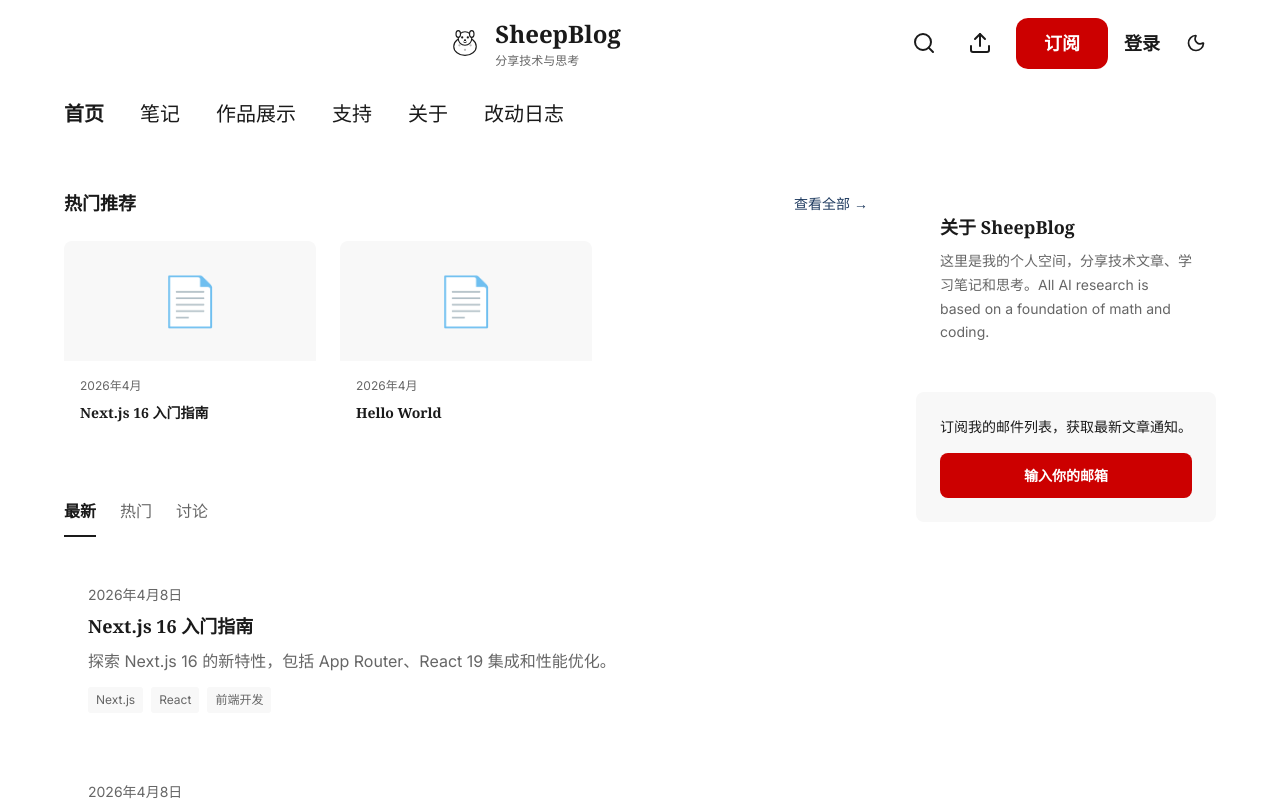
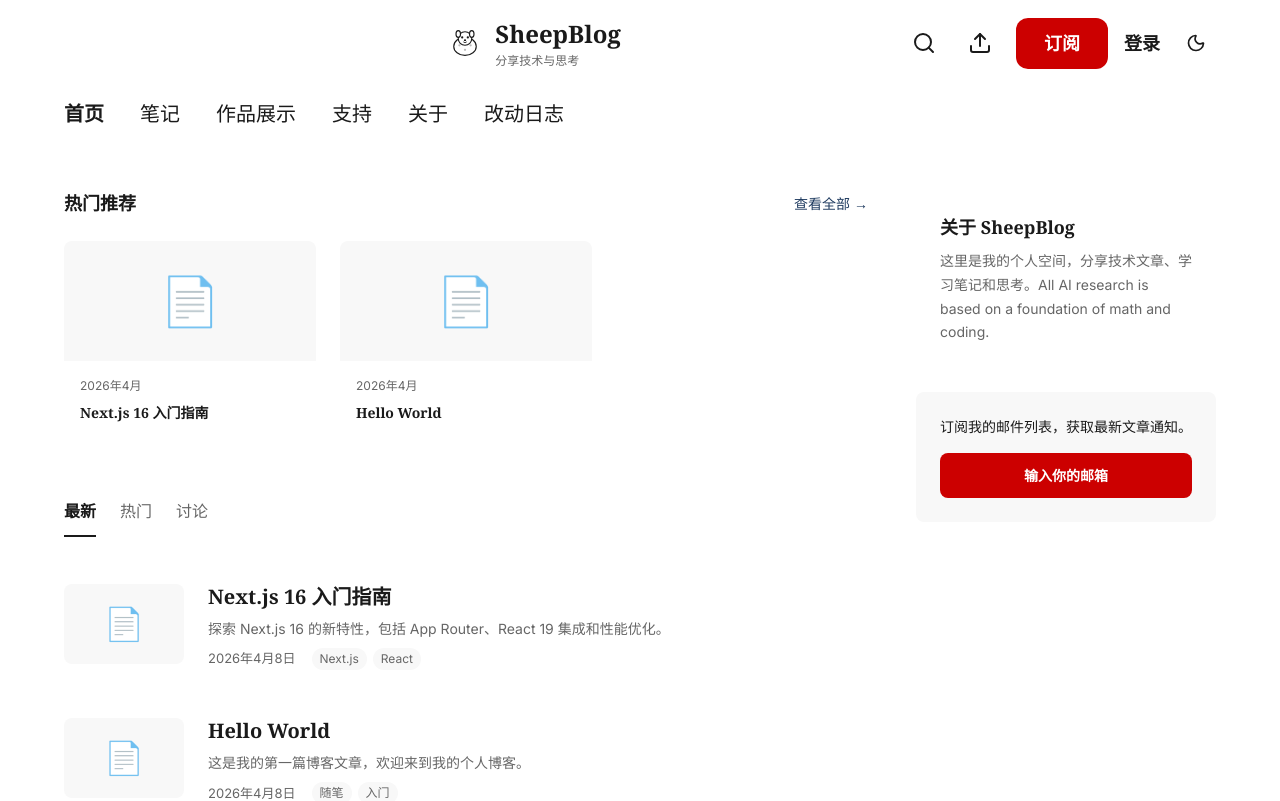
Before and after one commit to AyanamiReiEva/SheepBlog, a Next.js app: page / in a window 1280 px wide. Shown: the top 801 px of the page. Built offline with nearby package versions, Linux system fonts and the light colour scheme.

Commit message:
style: optimize post list with thumbnail and cleaner layout

```diff
--- a/components/post-list.tsx
+++ b/components/post-list.tsx
@@ -9,71 +9,81 @@ interface PostListProps {
 
 export function PostList({ posts }: PostListProps) {
   return (
-    <div style={{ display: 'flex', flexDirection: 'column', gap: '20px' }}>
+    <div style={{ display: 'flex', flexDirection: 'column', gap: '0' }}>
       {posts.map((post) => (
         <article key={post.slug} style={{ cursor: 'pointer' }}>
           <Link href={`/posts/${post.slug}`} style={{ textDecoration: 'none', color: 'inherit', display: 'block' }}>
             <div style={{
               display: 'flex',
-              flexDirection: 'column',
-              gap: '8px',
-              padding: '24px',
-              border: '1px solid var(--color-border)',
-              borderRadius: '8px',
+              gap: '24px',
+              padding: '24px 0',
+              borderBottom: '1px solid var(--color-border)',
               backgroundColor: 'var(--color-background)',
-              transition: 'border-color 0.2s, box-shadow 0.2s, transform 0.2s',
+              transition: 'background-color 0.2s',
             }}
             onMouseEnter={(e) => {
-              e.currentTarget.style.borderColor = 'var(--color-primary)';
-              e.currentTarget.style.boxShadow = '0 4px 12px rgba(0, 0, 0, 0.08)';
-              e.currentTarget.style.transform = 'translateY(-2px)';
+              e.currentTarget.style.backgroundColor = 'var(--color-muted)';
             }}
             onMouseLeave={(e) => {
-              e.currentTarget.style.borderColor = 'var(--color-border)';
-              e.currentTarget.style.boxShadow = 'none';
-              e.currentTarget.style.transform = 'translateY(0)';
+              e.currentTarget.style.backgroundColor = 'var(--color-background)';
             }}>
+              {/* 缩略图占位 */}
+              <div style={{
+                width: '120px',
+                height: '80px',
+                backgroundColor: 'var(--color-muted)',
+                borderRadius: '8px',
+                flexShrink: 0,
+                display: 'flex',
+                alignItems: 'center',
+                justifyContent: 'center',
+                fontSize: '32px',
+              }}>
+                📄
+              </div>
+
+              {/* 内容区 */}
+              <div style={{ flex: 1, display: 'flex', flexDirection: 'column', gap: '8px' }}>
+                <h3 style={{
+                  fontSize: '20px',
+                  fontWeight: 600,
+                  fontFamily: 'var(--font-serif)',
+                  margin: 0,
+                  color: 'var(--color-foreground)',
+                  lineHeight: 1.3,
+                }}>
+                  {post.title}
+                </h3>
+                <p style={{
+                  color: 'var(--color-muted-foreground)',
+                  lineHeight: 1.6,
+                  margin: 0,
+                  fontSize: '14px',
+                }}>
+                  {post.description}
+                </p>
+                <div style={{ display: 'flex', alignItems: 'center', gap: '16px' }}>
                   <time style={{
-                fontSize: '14px',
+                    fontSize: '13px',
                     color: 'var(--color-muted-foreground)',
                   }}>
                     {new Date(post.date).toLocaleDateString("zh-CN", {
                       year: "numeric",
-                  month: "long",
+                      month: "short",
                       day: "numeric",
                     })}
                   </time>
-              <h3 style={{
-                fontSize: '18px',
-                fontWeight: 600,
-                fontFamily: 'var(--font-serif)',
-                margin: 0,
-                color: 'var(--color-foreground)',
-                transition: 'color 0.2s',
-              }}
-              onMouseEnter={(e) => e.currentTarget.style.color = 'var(--color-primary)'}
-              onMouseLeave={(e) => e.currentTarget.style.color = 'var(--color-foreground)'}
-              >
-                {post.title}
-              </h3>
-              <p style={{
-                color: 'var(--color-muted-foreground)',
-                lineHeight: 1.7,
-                margin: 0,
-              }}>
-                {post.description}
-              </p>
                   {post.tags.length > 0 && (
-                <div style={{ display: 'flex', gap: '8px', marginTop: '4px' }}>
-                  {post.tags.map((tag) => (
+                    <div style={{ display: 'flex', gap: '6px' }}>
+                      {post.tags.slice(0, 2).map((tag) => (
                         <span
                           key={tag}
                           style={{
                             fontSize: '12px',
-                        padding: '4px 8px',
+                            padding: '2px 8px',
                             backgroundColor: 'var(--color-muted)',
                             color: 'var(--color-muted-foreground)',
-                        borderRadius: '3px',
+                            borderRadius: '12px',
                           }}
                         >
                           {tag}
@@ -82,6 +92,8 @@ export function PostList({ posts }: PostListProps) {
                     </div>
                   )}
                 </div>
+              </div>
+            </div>
           </Link>
         </article>
       ))}
```
Lines whose indentation alone changed are shown as unchanged.
